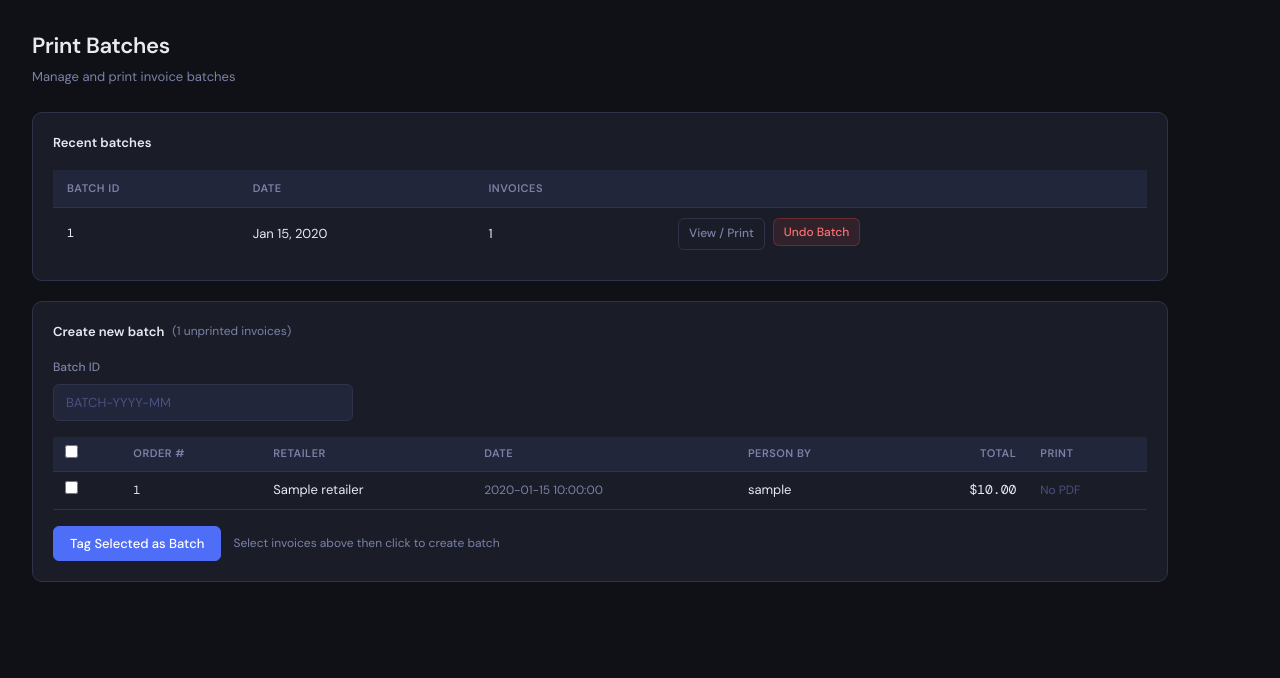
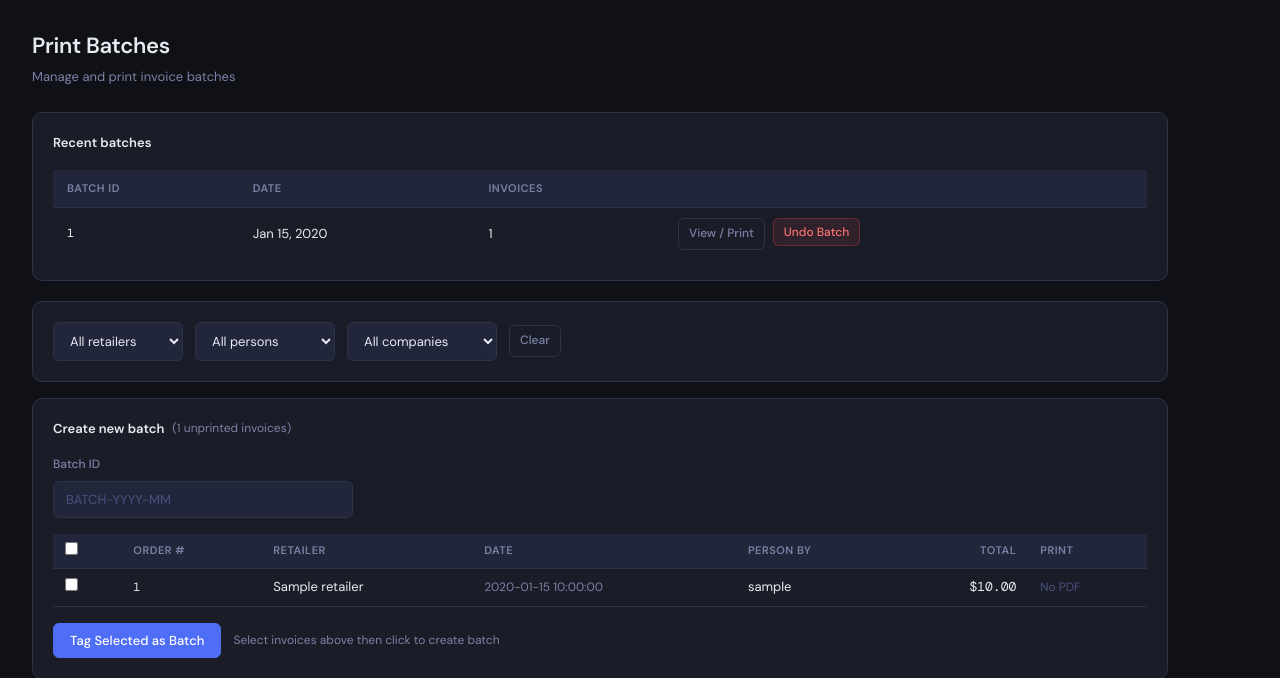
Before and after one commit to kraziers26/Computer_Reseller_Portal, a Python web app: template portal/templates/print_batch.html in a window 1280 px wide. Shown: the top 678 px of the page. Run offline with Jinja, Linux system fonts and the light colour scheme; the template is opened without the code that fills it: most values are stand-ins (such as "Sample title", 1, 10 or a date in 2020).

Commit message:
Update print_batch.html

```diff
--- a/portal/templates/print_batch.html
+++ b/portal/templates/print_batch.html
@@ -31,6 +31,27 @@
   {% else %}
   <p style="color:var(--muted);font-size:13px">No batches yet. Create your first batch below.</p>
   {% endif %}
+</div>
+
+<!-- Filters -->
+<div class="card" style="margin-bottom:16px">
+  <form method="GET" class="flex gap-12 flex-wrap items-center">
+    <select name="retailer" style="width:130px" onchange="this.form.submit()">
+      <option value="">All retailers</option>
+      {% for r in retailers %}<option value="{{ r }}" {{ 'selected' if filters.retailer==r }}>{{ r }}</option>{% endfor %}
+    </select>
+    <select name="person_by" style="width:140px" onchange="this.form.submit()">
+      <option value="">All persons</option>
+      {% for u in users %}<option value="{{ u.user_id }}" {{ 'selected' if filters.person_by==u.user_id }}>{{ u.username }}</option>{% endfor %}
+    </select>
+    <select name="company" style="width:150px" onchange="this.form.submit()">
+      <option value="">All companies</option>
+      {% for c in companies %}<option value="{{ c.company_id }}" {{ 'selected' if filters.company==c.company_id }}>{{ c.company_name }}</option>{% endfor %}
+    </select>
+    {% if filters.retailer or filters.person_by or filters.company %}
+    <a href="{{ url_for('admin.print_batch') }}" class="btn btn-ghost btn-sm">Clear</a>
+    {% endif %}
+  </form>
 </div>
 
 <!-- Create New Batch -->
```
